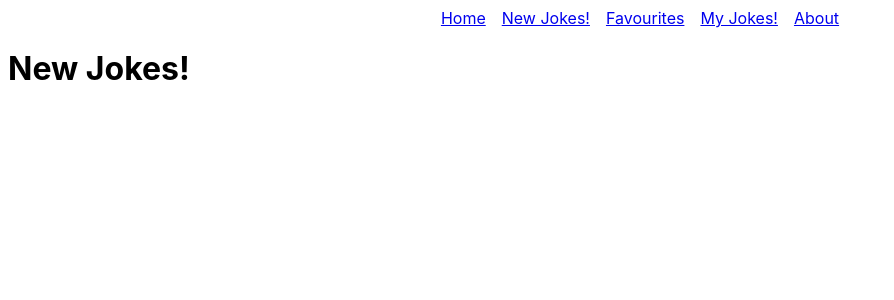
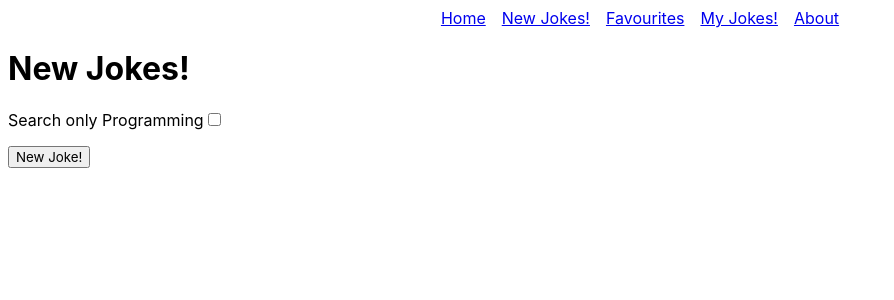
Before and after one commit to NervousBird/Vue-JokeApp, a Vue app in the folder vue-JokeApp/: page /newjokes in a window 1280 px wide. Shown: the top 300 px of the page, without its empty margins (0-894 px from the left). Built offline with nearby package versions, Linux system fonts and the light colour scheme.

Commit message:
Able to load a simple joke.

```diff
--- /dev/null
+++ b/vue-JokeApp/src/joke.ts
@@ -0,0 +1,19 @@
+export interface IJoke {
+    error: boolean,
+    category: string,
+    type: string,
+    joke?: string,
+    setup?: string,
+    delivery?: string,
+    flags: {
+        nsfw: boolean,
+        religious: boolean,
+        political: boolean,
+        racist: boolean,
+        sexist: boolean,
+        explicit: boolean
+    },
+    safe: boolean,
+    id: number,
+    lang: string
+}
--- a/vue-JokeApp/src/views/HomeView.vue
+++ b/vue-JokeApp/src/views/HomeView.vue
@@ -1,13 +1,12 @@
 <script setup lang="ts">
 import { ref } from 'vue';
 
-const jokeData = ref(null);
+const info = ref(null)
 
-// Simple GET request using fetch
-const fetchData = () => {
-  fetch('https://v2.jokeapi.dev/joke/Any?format=json')
+const getInfo = () => {
+  fetch('https://v2.jokeapi.dev/info')
     .then(response => response.json())
-    .then(data => jokeData.value = data.setup + data.delivery);
+    .then(data => info.value = data)
 }
 
 </script>
@@ -15,10 +14,13 @@ const fetchData = () => {
 <template>
   <main>
     <h1>Home!</h1>
+  </main>
+  <div>
+    <p>{{ info }}</p>
+    <button @click="getInfo">GetInfo</button>
+  </div>
+</template>
 
-    <div>
-      <p>{{ jokeData }}</p>
-      <button @click="fetchData">Get API Info</button>
-    </div>
-  </main>
-</template>
+<style scoped>
+
+</style>
--- a/vue-JokeApp/src/views/NewJokesView.vue
+++ b/vue-JokeApp/src/views/NewJokesView.vue
@@ -1,4 +1,43 @@
 <script setup lang="ts">
+import type { IJoke } from '@/joke';
+import { ref } from 'vue';
+
+const jokeData = ref<IJoke>();
+// LEAVE THESE EMPTY to ignore
+// https://v2.jokeapi.dev/joke/Any << will get ANY joke in english by default
+// category = ["Any","Programming","Miscellaneous","Dark","Pun","Spooky","Christmas"]
+// .../joke/Misc,Programming?
+// flags = {nsfw,religious,political,racist,sexist,explicit}
+// .../joke/Any?blacklistFlags=nsfw,racist,explicit
+// ?lang= cs, de, en, es, fr, pt
+// ?type= single, twopart (leave empty for both)
+// ?contains=string (only jokes containing this string)
+// idRange=number[-number] (0-55)
+// ?amount=number (how many jokes do we want returned? (only ever 1 for now?))
+// safe-mode (&safe-mode)
+// error: if there is an error
+// format=json (only use this)
+
+// Example: .../joke/Programming?blacklistFlags=nsfw&type=twopart
+//            {category} ? blacklistFlags= {flags} & type= {type} (ignore format)
+
+// Simple GET request using fetch
+const searchString = ref('Any')
+
+const changeString = () => {
+    if(searchString.value === 'Any') {
+        searchString.value = 'Programming'
+    } else {
+        searchString.value = 'Any'
+    }
+}
+
+const fetchData = () => {
+    //.../joke/({category}?)({blacklistFlags={flags}}&)type={type}
+  fetch(`https://v2.jokeapi.dev/joke/${searchString.value}`)
+    .then(response => response.json())
+    .then(data => jokeData.value = data)
+}
 
 </script>
 
@@ -7,6 +46,18 @@
     <div>
         <h1>New Jokes!</h1>
     </div>
+    <form>
+        <!-- Just need to make a function to print the right string -->
+        <label for="any">Search only Programming</label>
+        <input type="checkbox" name="any" @click="changeString">
+    </form>
+    <div>
+      <p>{{ jokeData?.setup }}</p>
+      <p>{{ jokeData?.delivery }}</p>
+      <p>{{ jokeData?.joke }}</p>
+      <!-- <p>{{ jokeData?.flags.racist }}</p> -->
+      <button @click="fetchData">New Joke!</button>
+    </div>
 
 </template>
 
```
